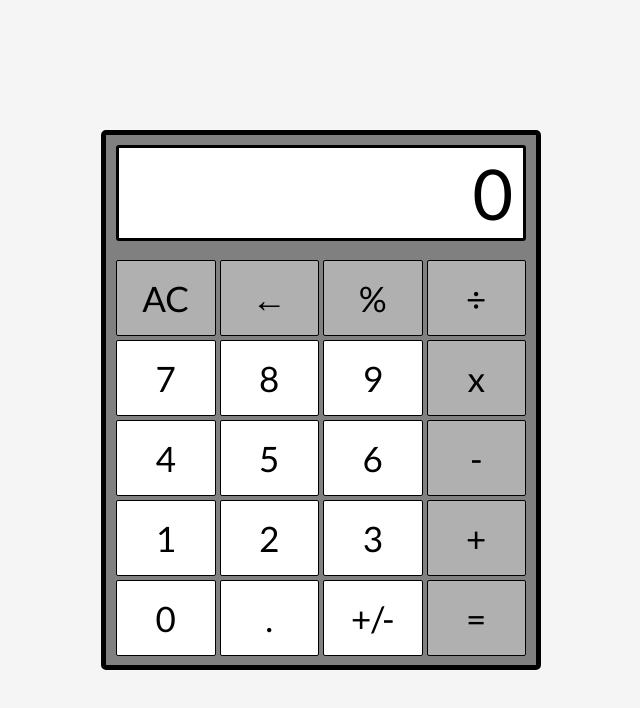
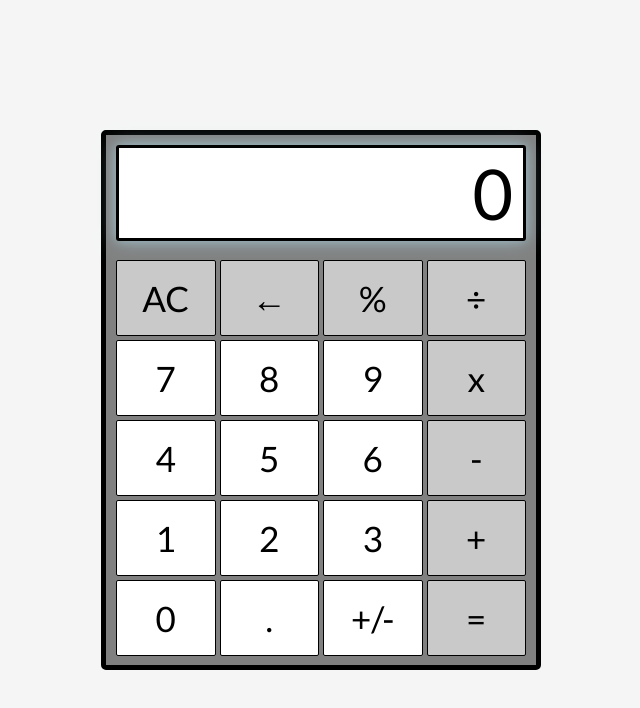
Before and after one commit to Light170/Calculator, a plain HTML site: page index.html in a window 1280 px wide. Shown: the whole page, without its empty margins (319-959 px from the left). Drawn offline with Linux system fonts and the light colour scheme.

Commit message:
Add glow effect for enhanced visual focus

```diff
--- a/styles.css
+++ b/styles.css
@@ -57,6 +57,7 @@ button {
     border: 3px solid black;
     border-radius: 3px;
     background-color: white;
+    box-shadow: 0 0 20px rgba(173, 216, 230, 0.6), 0 0 10px rgba(173, 216, 230, 0.4);
 }
 
 button:hover {
@@ -68,7 +69,7 @@ button:active {
 }
 
 .operatorPad {
-    background-color: #b0b0b0;
+    background-color: #c9c9c9;
 }
 
 .operatorPad:hover {
```
